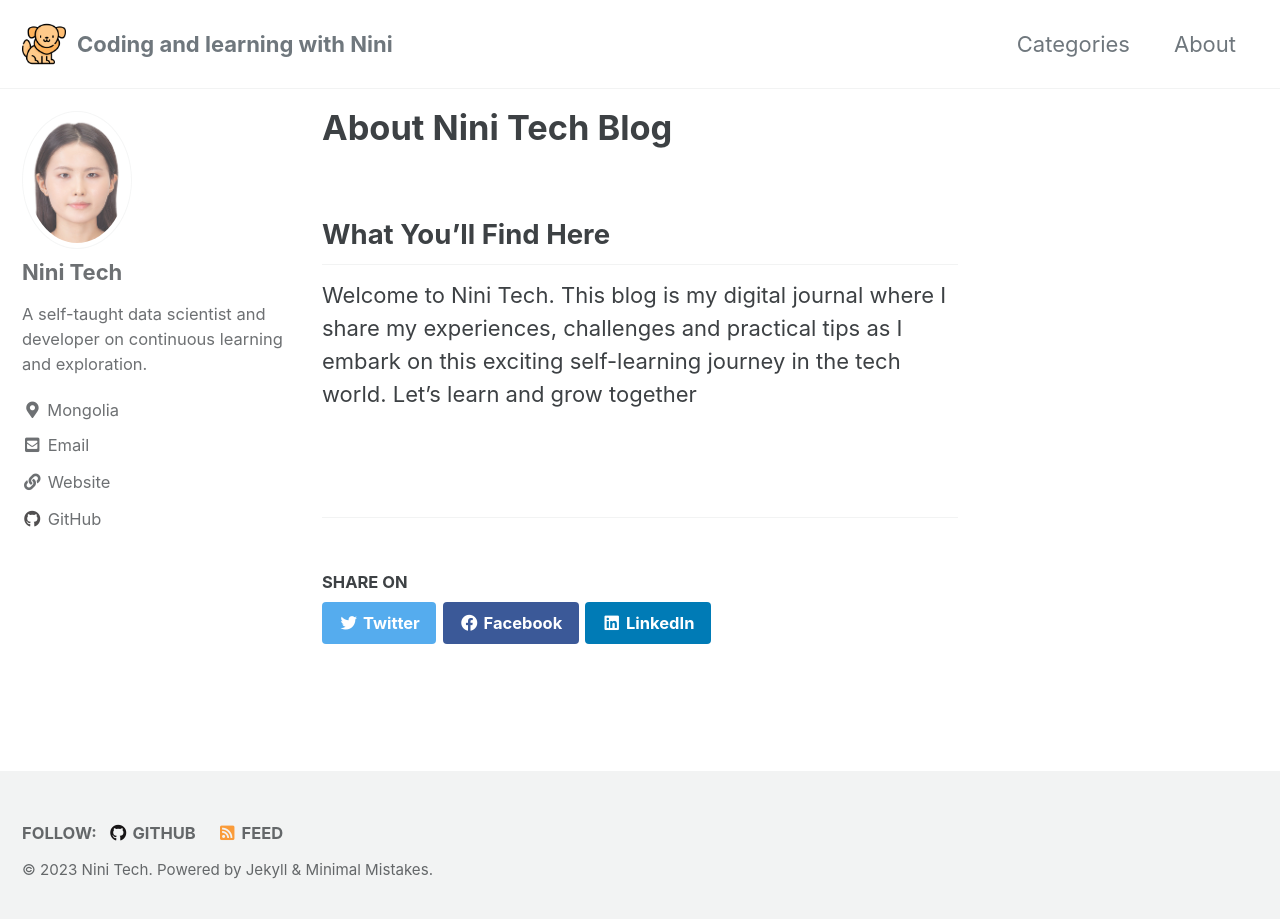
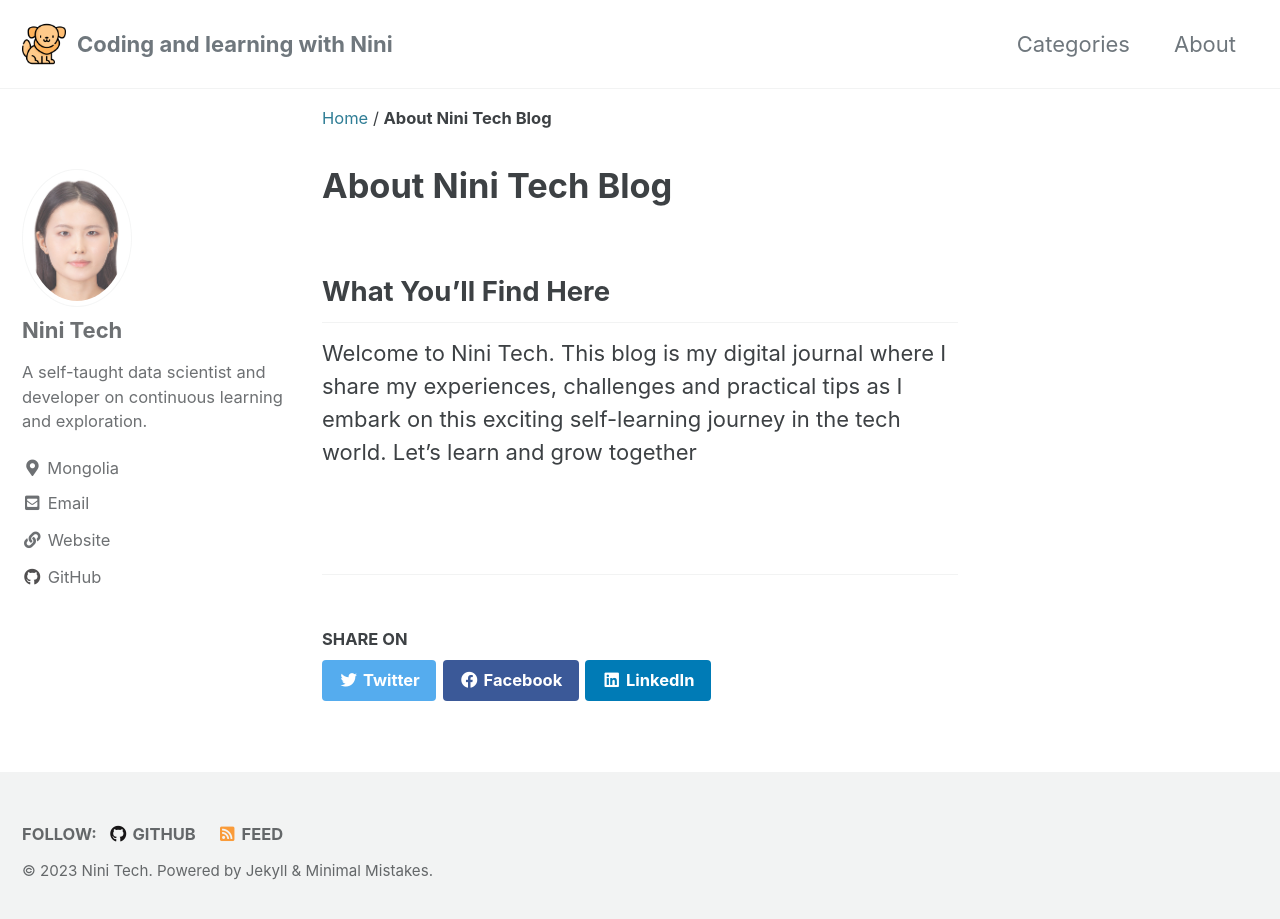
Before and after one commit to nini-dev98/nini-dev98.github.io, a Jekyll site: the page built from _pages/about.md, in a window 1280 px wide and 926 px high. Shown: the top 919 px of the window. Built offline with Jekyll 4.4.1, drawn with Linux system fonts in a browser that asks for light colours; cached includes are drawn as plain includes; part of the change alters nothing that is shown.

```diff
--- a/_config.yml
+++ b/_config.yml
@@ -27,7 +27,7 @@ repository               : "nini-tech23/blog-comments"
 teaser                   : "/assets/images/teaser.jpg"
 logo                     : "/assets/images/logo.png"
 masthead_title           : # overrides the website title displayed in the masthead, use " " for no title
-breadcrumbs              : false # true, false (default)
+breadcrumbs              : True # true, false (default)
 words_per_minute         : 200
 comments:
   provider               : "utterances" # false (default), "disqus", "discourse", "facebook", "staticman", "staticman_v2", "utterances", "giscus", "custom"
```
